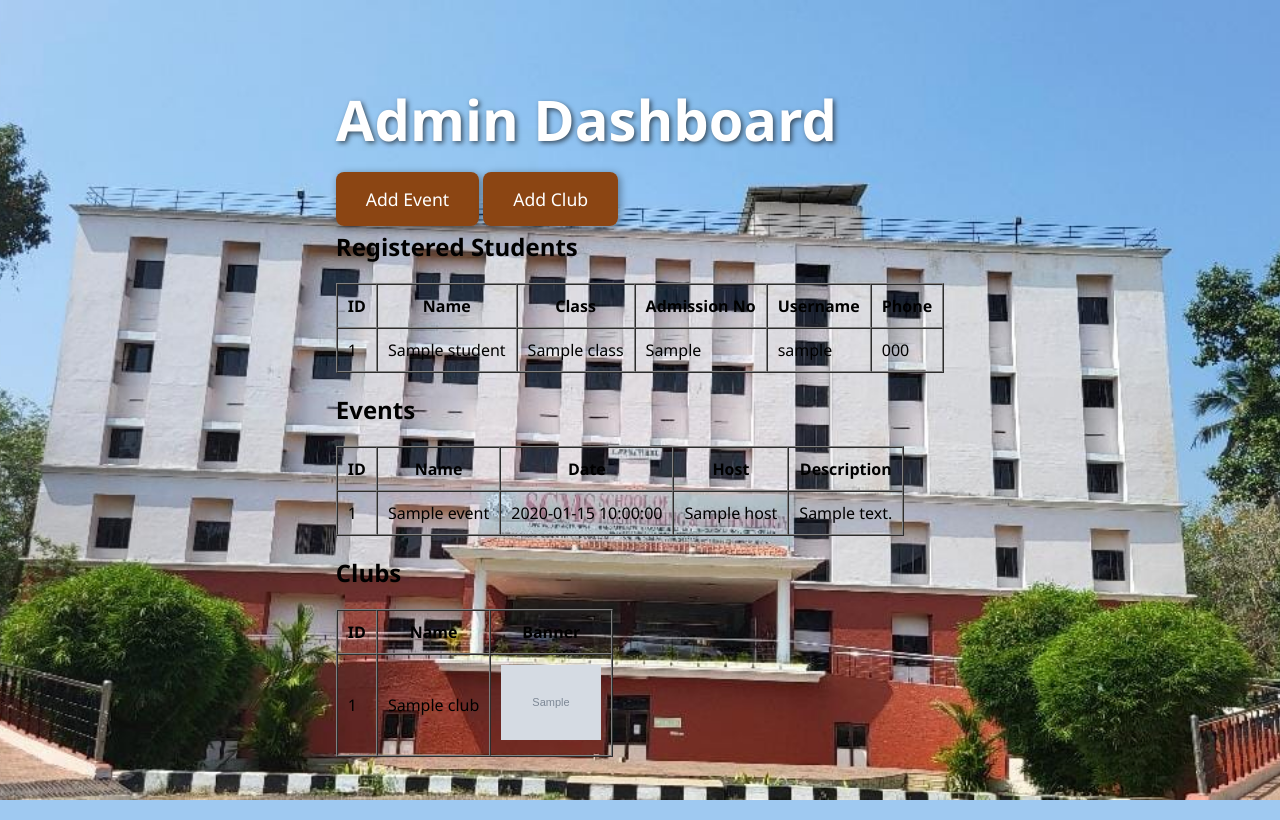
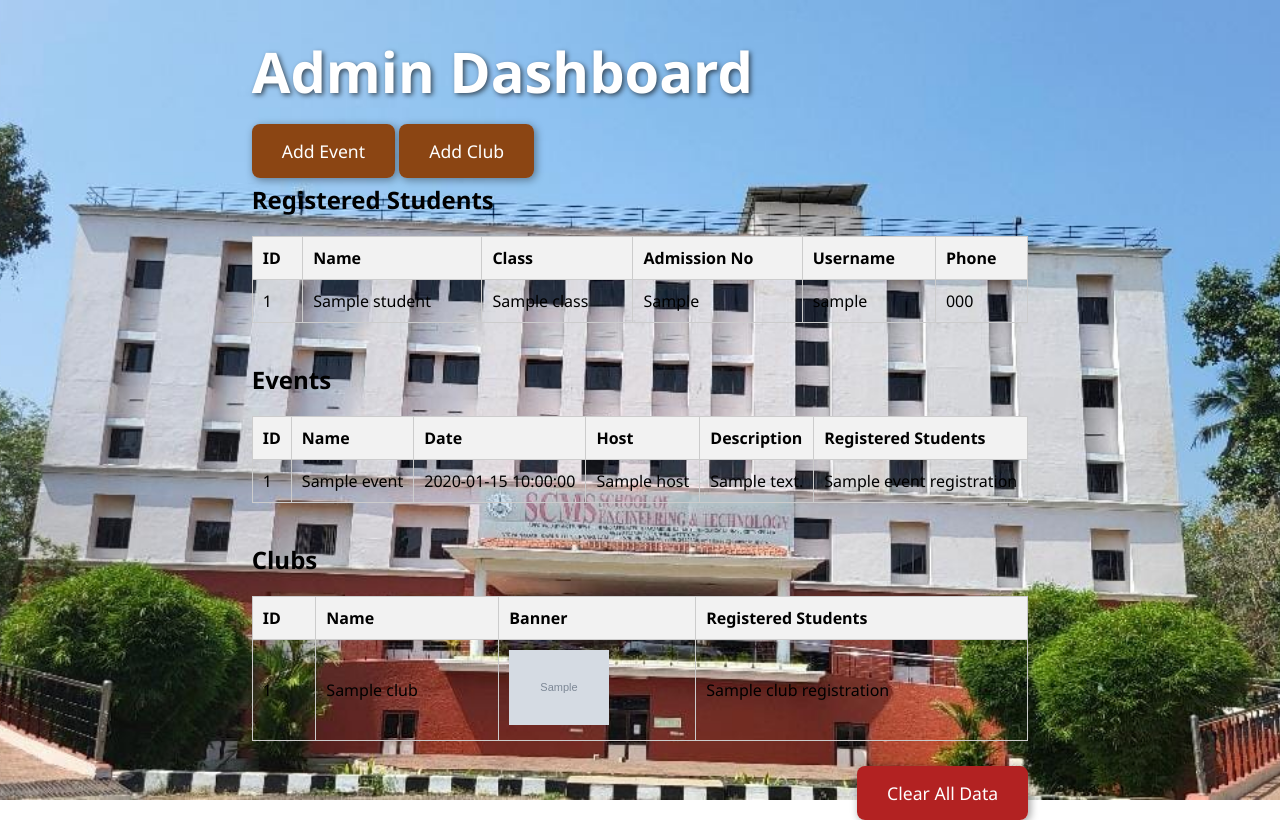
Before and after one commit to abhinav775/Campusconnect, a Flask app: template templates/admin-dash.html in a window 1280 px wide. Run offline with Flask 3, Linux system fonts and the light colour scheme; the template is opened without the code that fills it: most values are stand-ins (such as "Sample title", 1, 10 or a date in 2020); grey boxes marked "Sample" are stand-in pictures.

Commit message:
Update admin-dash.html

```diff
--- a/templates/admin-dash.html
+++ b/templates/admin-dash.html
@@ -5,12 +5,37 @@
   <meta name="viewport" content="width=device-width, initial-scale=1.0">
   <title>Admin Dashboard - CampusConnect</title>
   <link rel="stylesheet" href="{{ url_for('static', filename='styles.css') }}">
+  <style>
+    table {
+      width: 100%;
+      border-collapse: collapse;
+      margin-bottom: 40px;
+    }
+    th, td {
+      border: 1px solid #ccc;
+      padding: 10px;
+      text-align: left;
+    }
+    th {
+      background-color: #f2f2f2;
+    }
+    .btn-clear {
+      background-color: #B22222;
+    }
+    .btn-clear:hover {
+      background-color: #8B0000;
+    }
+    .clear-data-container {
+      text-align: right;
+      margin-top: 20px;
+    }
+  </style>
 </head>
 <body>
   <div class="dashboard-container">
     <h1>Admin Dashboard</h1>
 
-    <!-- Add Buttons -->
+    <!-- Top Buttons -->
     <div class="action-buttons">
       <a href="{{ url_for('create_event') }}" class="btn">Add Event</a>
       <a href="{{ url_for('create_club') }}" class="btn">Add Club</a>
@@ -18,7 +43,7 @@
 
     <!-- Students Table -->
     <h2>Registered Students</h2>
-    <table border="1" cellpadding="10" cellspacing="0">
+    <table>
       <tr>
         <th>ID</th>
         <th>Name</th>
@@ -41,13 +66,14 @@
 
     <!-- Events Table -->
     <h2>Events</h2>
-    <table border="1" cellpadding="10" cellspacing="0">
+    <table>
       <tr>
         <th>ID</th>
         <th>Name</th>
         <th>Date</th>
         <th>Host</th>
         <th>Description</th>
+        <th>Registered Students</th>
       </tr>
       {% for event in events %}
       <tr>
@@ -56,26 +82,43 @@
         <td>{{ event.date }}</td>
         <td>{{ event.host }}</td>
         <td>{{ event.description }}</td>
+        <td>
+          {% for student in event_registrations[event.id] %}
+            {{ student.name }}<br>
+          {% endfor %}
+        </td>
       </tr>
       {% endfor %}
     </table>
 
     <!-- Clubs Table -->
     <h2>Clubs</h2>
-    <table border="1" cellpadding="10" cellspacing="0">
+    <table>
       <tr>
         <th>ID</th>
         <th>Name</th>
         <th>Banner</th>
+        <th>Registered Students</th>
       </tr>
       {% for club in clubs %}
       <tr>
         <td>{{ club.id }}</td>
         <td>{{ club.name }}</td>
         <td><img src="{{ url_for('static', filename=club.banner) }}" width="100"></td>
+        <td>
+          {% for student in club_registrations[club.id] %}
+            {{ student.name }}<br>
+          {% endfor %}
+        </td>
       </tr>
       {% endfor %}
     </table>
+
+    <!-- Clear All Data Button -->
+    <div class="clear-data-container">
+      <a href="{{ url_for('clear_data') }}" class="btn btn-clear">Clear All Data</a>
+    </div>
+
   </div>
 </body>
 </html>
```
